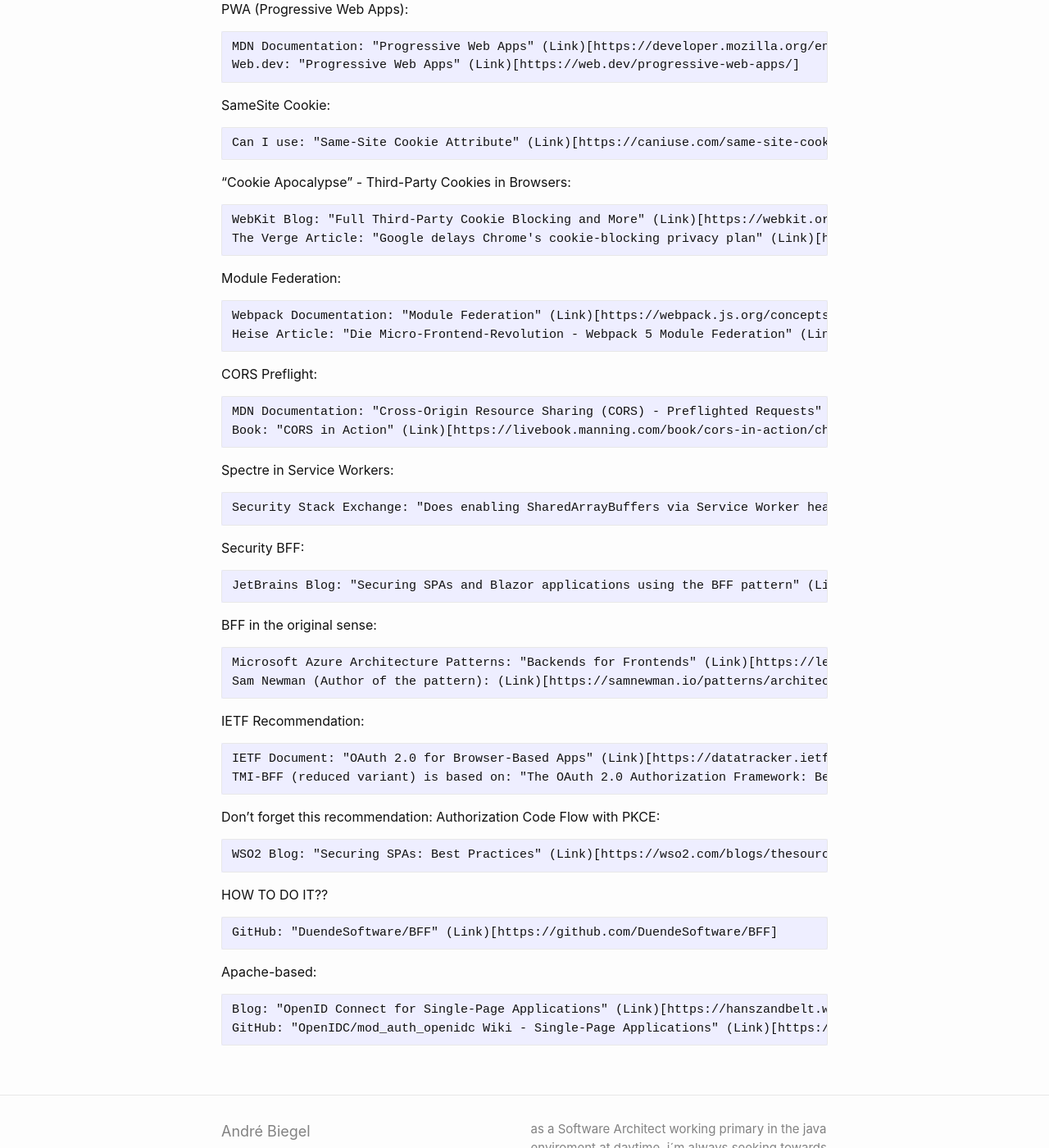
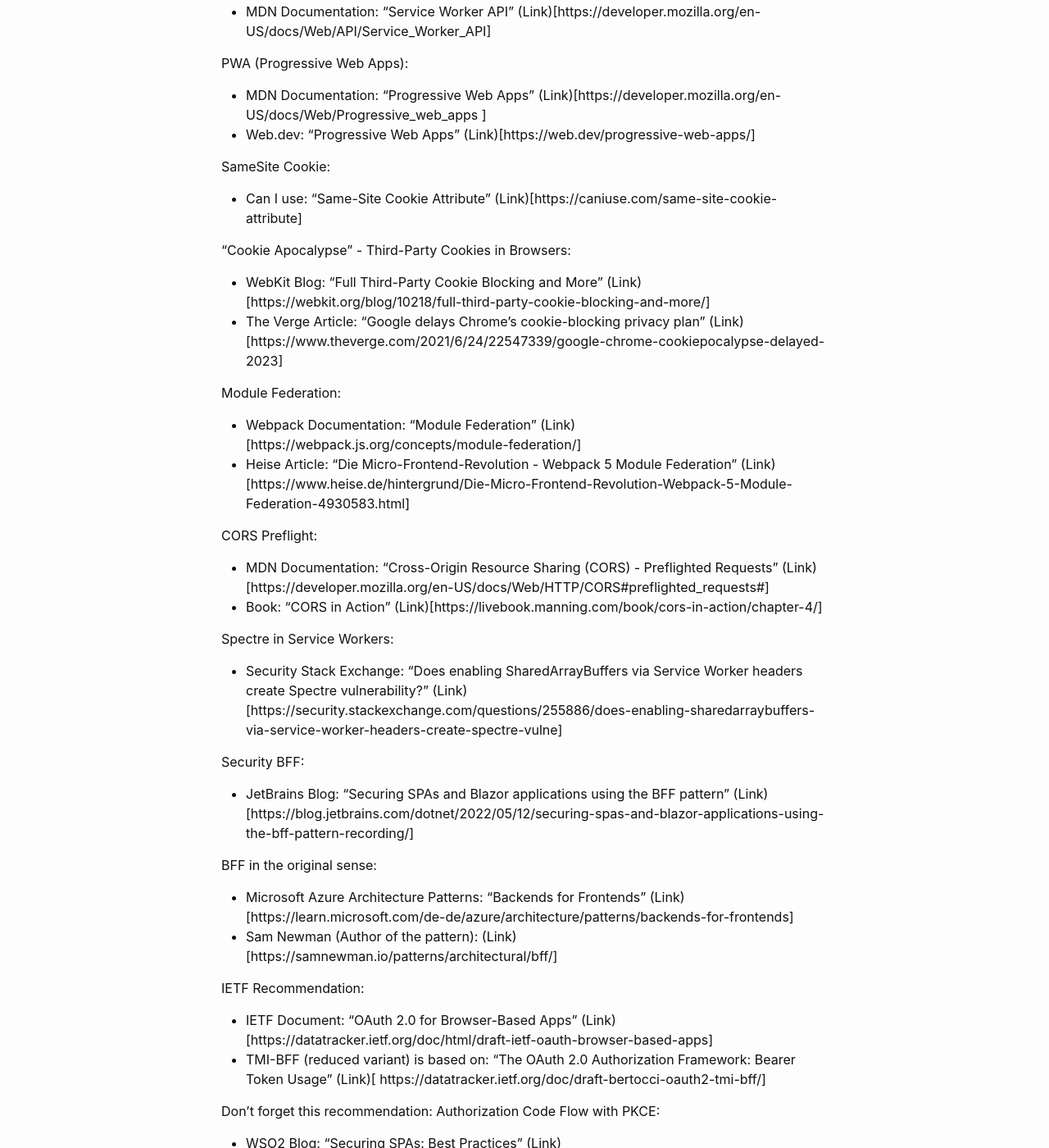
Before and after one commit to andrebiegel/andrebiegel.github.io, a Jekyll site: the page built from _posts/2023-06-22-bff.md, in a window 1280 px wide and 1400 px high, scrolled down 2424 px. Shown: the whole window at 82% size. Built offline with Jekyll 4.4.1, drawn with Linux system fonts in a browser that asks for light colours; part of the change alters nothing that is shown; some of the changed text lies outside the part shown.

Commit message:
new post

```diff
--- a/_posts/2023-06-22-bff.md
+++ b/_posts/2023-06-22-bff.md
@@ -84,65 +84,65 @@ But it is a tool that should be known in 2023, especially since the IETF has iss
 ## Sources
 Token Management in SPAs:
 
-    Medium Article: "Frontend JWT Token Storage" (Link)[https://elie29.medium.com/frontend-jwt-token-storage-77cbe6dc680b]
-    Curity Resources: "SPA Best Practices" (Link)[https://curity.io/resources/learn/spa-best-practices/]
-    Grabyo: "Service Workers & JWT Tokens" (Link)[https://about.grabyo.com/service-workers-jwt-tokens/]
+   * Medium Article: "Frontend JWT Token Storage" (Link)[https://elie29.medium.com/frontend-jwt-token-storage-77cbe6dc680b]
+   * Curity Resources: "SPA Best Practices" (Link)[https://curity.io/resources/learn/spa-best-practices/]
+   * Grabyo: "Service Workers & JWT Tokens" (Link)[https://about.grabyo.com/service-workers-jwt-tokens/]
 
 Service Worker:
 
-    MDN Documentation: "Service Worker API" (Link)[https://developer.mozilla.org/en-US/docs/Web/API/Service_Worker_API]
+* MDN Documentation: "Service Worker API" (Link)[https://developer.mozilla.org/en-US/docs/Web/API/Service_Worker_API]
 
 PWA (Progressive Web Apps):
 
-    MDN Documentation: "Progressive Web Apps" (Link)[https://developer.mozilla.org/en-US/docs/Web/Progressive_web_apps ]
-    Web.dev: "Progressive Web Apps" (Link)[https://web.dev/progressive-web-apps/]
+* MDN Documentation: "Progressive Web Apps" (Link)[https://developer.mozilla.org/en-US/docs/Web/Progressive_web_apps ]
+* Web.dev: "Progressive Web Apps" (Link)[https://web.dev/progressive-web-apps/]
 
 SameSite Cookie:
 
-    Can I use: "Same-Site Cookie Attribute" (Link)[https://caniuse.com/same-site-cookie-attribute]
+* Can I use: "Same-Site Cookie Attribute" (Link)[https://caniuse.com/same-site-cookie-attribute]
 
 "Cookie Apocalypse" - Third-Party Cookies in Browsers:
 
-    WebKit Blog: "Full Third-Party Cookie Blocking and More" (Link)[https://webkit.org/blog/10218/full-third-party-cookie-blocking-and-more/]
-    The Verge Article: "Google delays Chrome's cookie-blocking privacy plan" (Link)[https://www.theverge.com/2021/6/24/22547339/google-chrome-cookiepocalypse-delayed-2023]
+* WebKit Blog: "Full Third-Party Cookie Blocking and More" (Link)[https://webkit.org/blog/10218/full-third-party-cookie-blocking-and-more/]
+* The Verge Article: "Google delays Chrome's cookie-blocking privacy plan" (Link)[https://www.theverge.com/2021/6/24/22547339/google-chrome-cookiepocalypse-delayed-2023]
 
 Module Federation:
 
-    Webpack Documentation: "Module Federation" (Link)[https://webpack.js.org/concepts/module-federation/]
-    Heise Article: "Die Micro-Frontend-Revolution - Webpack 5 Module Federation" (Link)[https://www.heise.de/hintergrund/Die-Micro-Frontend-Revolution-Webpack-5-Module-Federation-4930583.html]
+* Webpack Documentation: "Module Federation" (Link)[https://webpack.js.org/concepts/module-federation/]
+* Heise Article: "Die Micro-Frontend-Revolution - Webpack 5 Module Federation" (Link)[https://www.heise.de/hintergrund/Die-Micro-Frontend-Revolution-Webpack-5-Module-Federation-4930583.html]
 
 CORS Preflight:
 
-    MDN Documentation: "Cross-Origin Resource Sharing (CORS) - Preflighted Requests" (Link)[https://developer.mozilla.org/en-US/docs/Web/HTTP/CORS#preflighted_requests#]
-    Book: "CORS in Action" (Link)[https://livebook.manning.com/book/cors-in-action/chapter-4/]
+* MDN Documentation: "Cross-Origin Resource Sharing (CORS) - Preflighted Requests" (Link)[https://developer.mozilla.org/en-US/docs/Web/HTTP/CORS#preflighted_requests#]
+* Book: "CORS in Action" (Link)[https://livebook.manning.com/book/cors-in-action/chapter-4/]
 
 Spectre in Service Workers:
 
-    Security Stack Exchange: "Does enabling SharedArrayBuffers via Service Worker headers create Spectre vulnerability?" (Link)[https://security.stackexchange.com/questions/255886/does-enabling-sharedarraybuffers-via-service-worker-headers-create-spectre-vulne]
+* Security Stack Exchange: "Does enabling SharedArrayBuffers via Service Worker headers create Spectre vulnerability?" (Link)[https://security.stackexchange.com/questions/255886/does-enabling-sharedarraybuffers-via-service-worker-headers-create-spectre-vulne]
 
 Security BFF:
 
-    JetBrains Blog: "Securing SPAs and Blazor applications using the BFF pattern" (Link)[https://blog.jetbrains.com/dotnet/2022/05/12/securing-spas-and-blazor-applications-using-the-bff-pattern-recording/]
+* JetBrains Blog: "Securing SPAs and Blazor applications using the BFF pattern" (Link)[https://blog.jetbrains.com/dotnet/2022/05/12/securing-spas-and-blazor-applications-using-the-bff-pattern-recording/]
 
 BFF in the original sense:
 
-    Microsoft Azure Architecture Patterns: "Backends for Frontends" (Link)[https://learn.microsoft.com/de-de/azure/architecture/patterns/backends-for-frontends]
-    Sam Newman (Author of the pattern): (Link)[https://samnewman.io/patterns/architectural/bff/]
+* Microsoft Azure Architecture Patterns: "Backends for Frontends" (Link)[https://learn.microsoft.com/de-de/azure/architecture/patterns/backends-for-frontends]
+* Sam Newman (Author of the pattern): (Link)[https://samnewman.io/patterns/architectural/bff/]
 
 IETF Recommendation:
 
-    IETF Document: "OAuth 2.0 for Browser-Based Apps" (Link)[https://datatracker.ietf.org/doc/html/draft-ietf-oauth-browser-based-apps]
-    TMI-BFF (reduced variant) is based on: "The OAuth 2.0 Authorization Framework: Bearer Token Usage" (Link)[    https://datatracker.ietf.org/doc/draft-bertocci-oauth2-tmi-bff/]
+* IETF Document: "OAuth 2.0 for Browser-Based Apps" (Link)[https://datatracker.ietf.org/doc/html/draft-ietf-oauth-browser-based-apps]
+* TMI-BFF (reduced variant) is based on: "The OAuth 2.0 Authorization Framework: Bearer Token Usage" (Link)[    https://datatracker.ietf.org/doc/draft-bertocci-oauth2-tmi-bff/]
 
 Don't forget this recommendation: Authorization Code Flow with PKCE:
 
-    WSO2 Blog: "Securing SPAs: Best Practices" (Link)[https://wso2.com/blogs/thesource/securing-spas-best-practices/]
+* WSO2 Blog: "Securing SPAs: Best Practices" (Link)[https://wso2.com/blogs/thesource/securing-spas-best-practices/]
 
 HOW TO DO IT??
 
-    GitHub: "DuendeSoftware/BFF" (Link)[https://github.com/DuendeSoftware/BFF]
+* GitHub: "DuendeSoftware/BFF" (Link)[https://github.com/DuendeSoftware/BFF]
 
 Apache-based:
 
-    Blog: "OpenID Connect for Single-Page Applications" (Link)[https://hanszandbelt.wordpress.com/2017/02/24/openid-connect-for-single-page-applications/]
-    GitHub: "OpenIDC/mod_auth_openidc Wiki - Single-Page Applications" (Link)[https://github.com/OpenIDC/mod_auth_openidc/wiki/Single-Page-Applications]
+* Blog: "OpenID Connect for Single-Page Applications" (Link)[https://hanszandbelt.wordpress.com/2017/02/24/openid-connect-for-single-page-applications/]
+* GitHub: "OpenIDC/mod_auth_openidc Wiki - Single-Page Applications" (Link)[https://github.com/OpenIDC/mod_auth_openidc/wiki/Single-Page-Applications]
```
